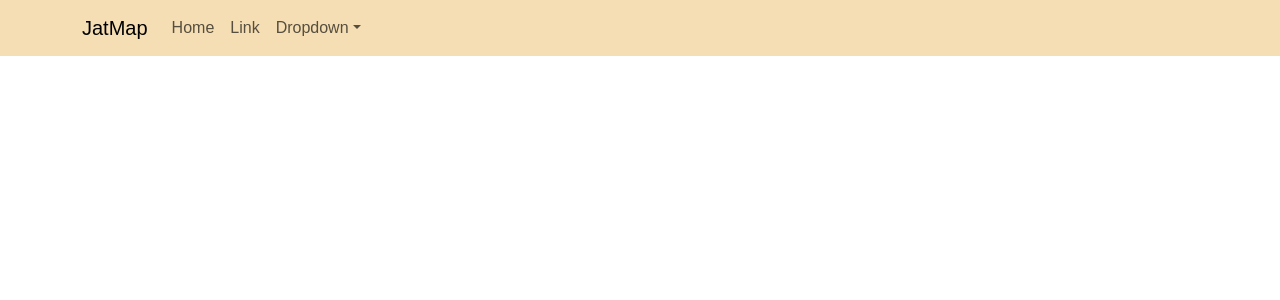
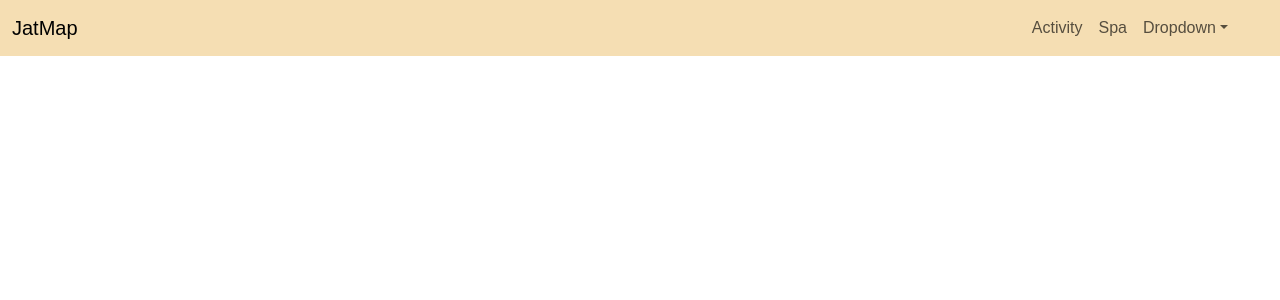
Before and after one commit to yeonsoo1998/jatmap, a React (Create React App) app: page /spa in a window 1280 px wide. Shown: the top 300 px of the page. Built offline with nearby package versions, Linux system fonts and the light colour scheme.

Commit message:
design : toolbar 디자인 수정

```diff
--- a/package.json
+++ b/package.json
@@ -10,6 +10,7 @@
     "react": "^18.2.0",
     "react-bootstrap": "^2.10.0",
     "react-dom": "^18.2.0",
+    "react-router-dom": "^6.22.0",
     "react-scripts": "5.0.1",
     "web-vitals": "^2.1.4"
   },
--- a/src/components/toolbar/toolbar.css
+++ b/src/components/toolbar/toolbar.css
@@ -1,3 +1,11 @@
 .navbar {
     background-color: wheat;
-}
+    display: flex;
+    justify-content: space-between;
+    align-items: center;
+  }
+
+  .content-box {
+    margin-left: auto; /* 요소를 오른쪽으로 이동 */
+    margin-right: 2rem;
+  }
--- a/src/components/toolbar/toolbar.js
+++ b/src/components/toolbar/toolbar.js
@@ -7,13 +7,14 @@ import './toolbar.css';
 function Toolbar() {
   return (
     <Navbar expand="lg" className="navbar">
-      <Container >
-        <Navbar.Brand href="#home">JatMap</Navbar.Brand>
+      <Container fluid>
+        <Navbar.Brand href="/">JatMap</Navbar.Brand>
+        <div className='content-box'>
         <Navbar.Toggle aria-controls="basic-navbar-nav" />
         <Navbar.Collapse id="basic-navbar-nav">
           <Nav className="me-auto">
-            <Nav.Link href="#home">Home</Nav.Link>
-            <Nav.Link href="#link">Link</Nav.Link>
+            <Nav.Link href="/activity">Activity</Nav.Link>
+            <Nav.Link href="/spa">Spa</Nav.Link>
             <NavDropdown title="Dropdown" id="basic-nav-dropdown">
               <NavDropdown.Item href="#action/3.1">Action</NavDropdown.Item>
               <NavDropdown.Item href="#action/3.2">
@@ -27,6 +28,7 @@ function Toolbar() {
             </NavDropdown>
           </Nav>
         </Navbar.Collapse>
+        </div>
       </Container>
     </Navbar>
   );
--- a/src/index.js
+++ b/src/index.js
@@ -1,14 +1,22 @@
 import React from 'react';
 import ReactDOM from 'react-dom/client';
+import { BrowserRouter, Routes, Route } from "react-router-dom";
 import './index.css';
 import App from './App';
+import Spa from './pages/spa/spa'
 import reportWebVitals from './reportWebVitals';
+import Activity from './pages/activity/activity';
 
 const root = ReactDOM.createRoot(document.getElementById('root'));
 root.render(
-  <React.StrictMode>
-    <App />
-  </React.StrictMode>
+
+  <BrowserRouter>
+  <Routes>
+  <Route path='/' element={<App/>} />
+  <Route path='/spa' element={<Spa/>} />
+  <Route path='/activity' element={<Activity/>} />
+  </Routes>
+  </BrowserRouter>
 );
 
 // If you want to start measuring performance in your app, pass a function
--- a/src/pages/activity/activity.js
+++ b/src/pages/activity/activity.js
@@ -0,0 +1,12 @@
+import Toolbar from "../../components/toolbar/toolbar";
+
+const Activity = () =>{
+    return(
+        <div>
+        <Toolbar/>
+
+        </div>
+    )
+}
+
+export default Activity;
--- a/src/pages/spa/spa.js
+++ b/src/pages/spa/spa.js
@@ -0,0 +1,12 @@
+import Toolbar from "../../components/toolbar/toolbar";
+
+const Spa = () =>{
+    return(
+        <div>
+        <Toolbar/>
+
+        </div>
+    )
+}
+
+export default Spa;
```
Also changed, not shown: 1 other file (tests, documents, lock files or other folders).
